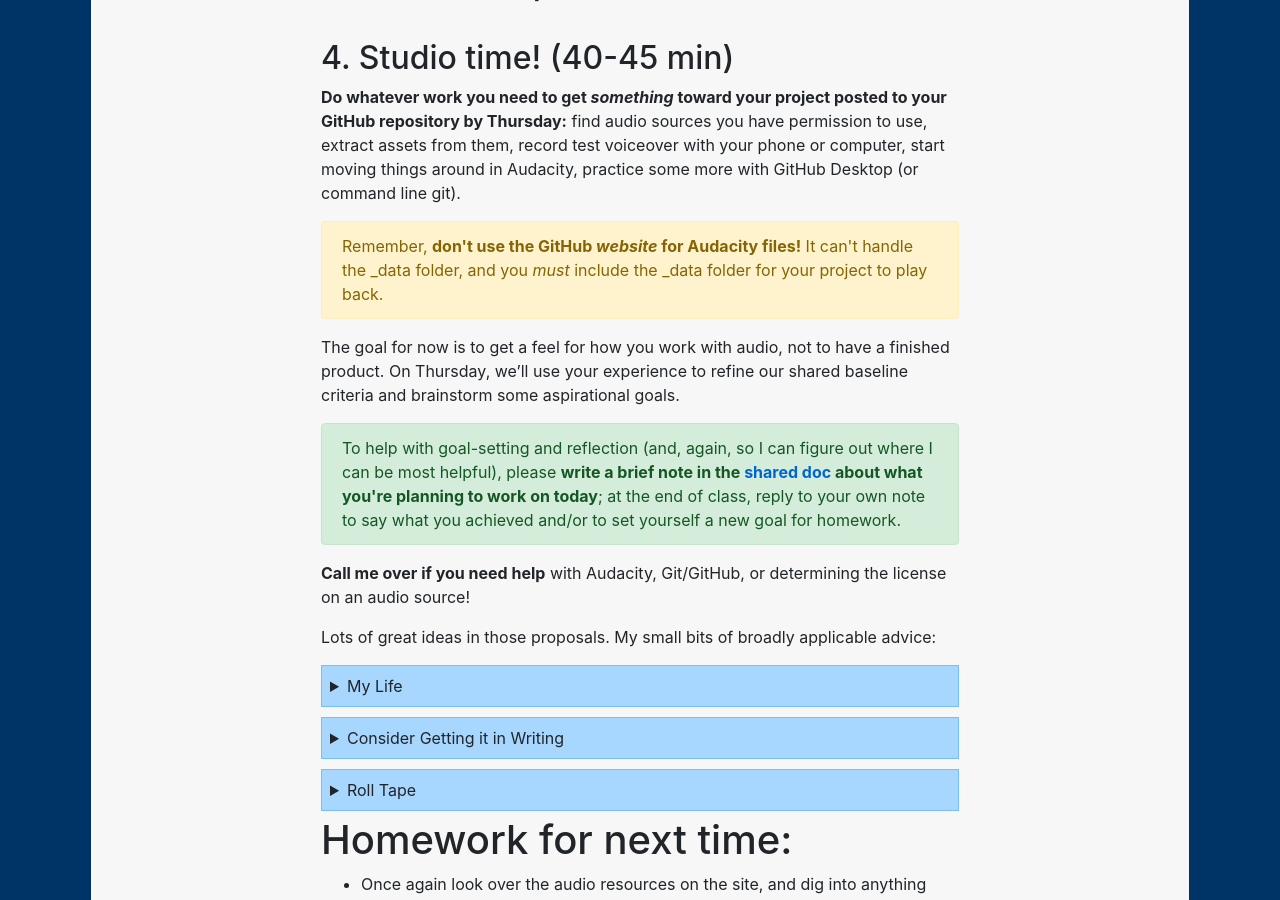
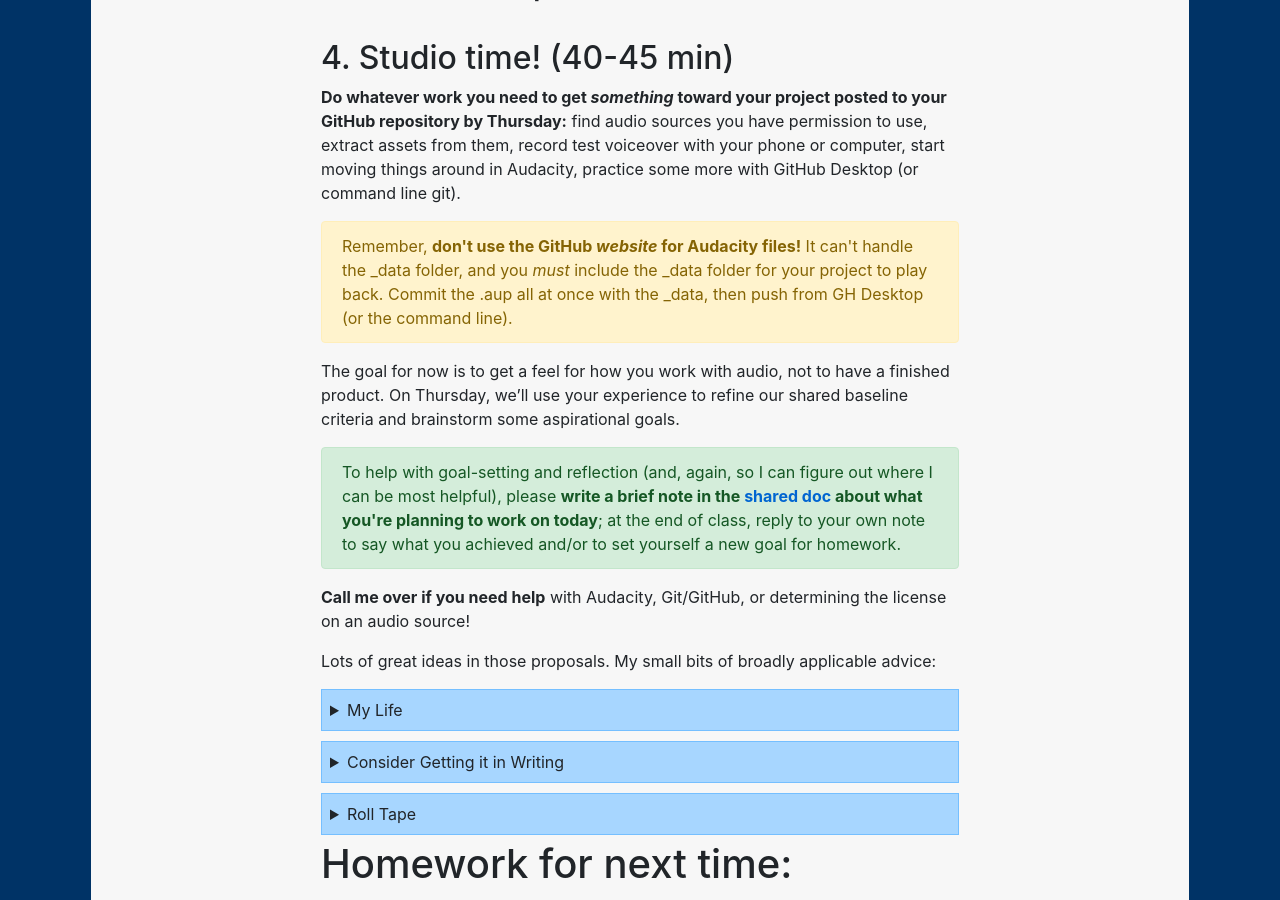
Before and after one commit to benmiller314/cdm2021spring, a Jekyll site: the page built from plans/lesson-05.md, in a window 1280 px wide and 900 px high, scrolled down 2557 px. Built offline with Jekyll 4.4.1, drawn with Linux system fonts in a browser that asks for light colours; our own code applies the rules of GitHub Pages for plain Markdown files.

Commit message:
don't say only what NOT to do, say what TO do

```diff
--- a/plans/lesson-05.md
+++ b/plans/lesson-05.md
@@ -60,7 +60,7 @@ Note that there are sections for both free/licensed sounds and music, and also (
 <strong>Do whatever work you need to get <em>something</em> toward your project posted to your GitHub repository by Thursday:</strong> find audio sources you have permission to use, extract assets from them, record test voiceover with your phone or computer, start moving things around in Audacity, practice some more with GitHub Desktop (or command line git).
 
 <div class="alert alert-warning">
-Remember, <strong>don't use the GitHub <em>website</em> for Audacity files!</strong> It can't handle the _data folder, and you <em>must</em> include the _data folder for your project to play back.
+Remember, <strong>don't use the GitHub <em>website</em> for Audacity files!</strong> It can't handle the _data folder, and you <em>must</em> include the _data folder for your project to play back. Commit the .aup all at once with the _data, then push from GH Desktop (or the command line).
 </div>
 
 The goal for now is to get a feel for how you work with audio, not to have a finished product. On Thursday, we'll use your experience to refine our shared baseline criteria and brainstorm some aspirational goals.
```
